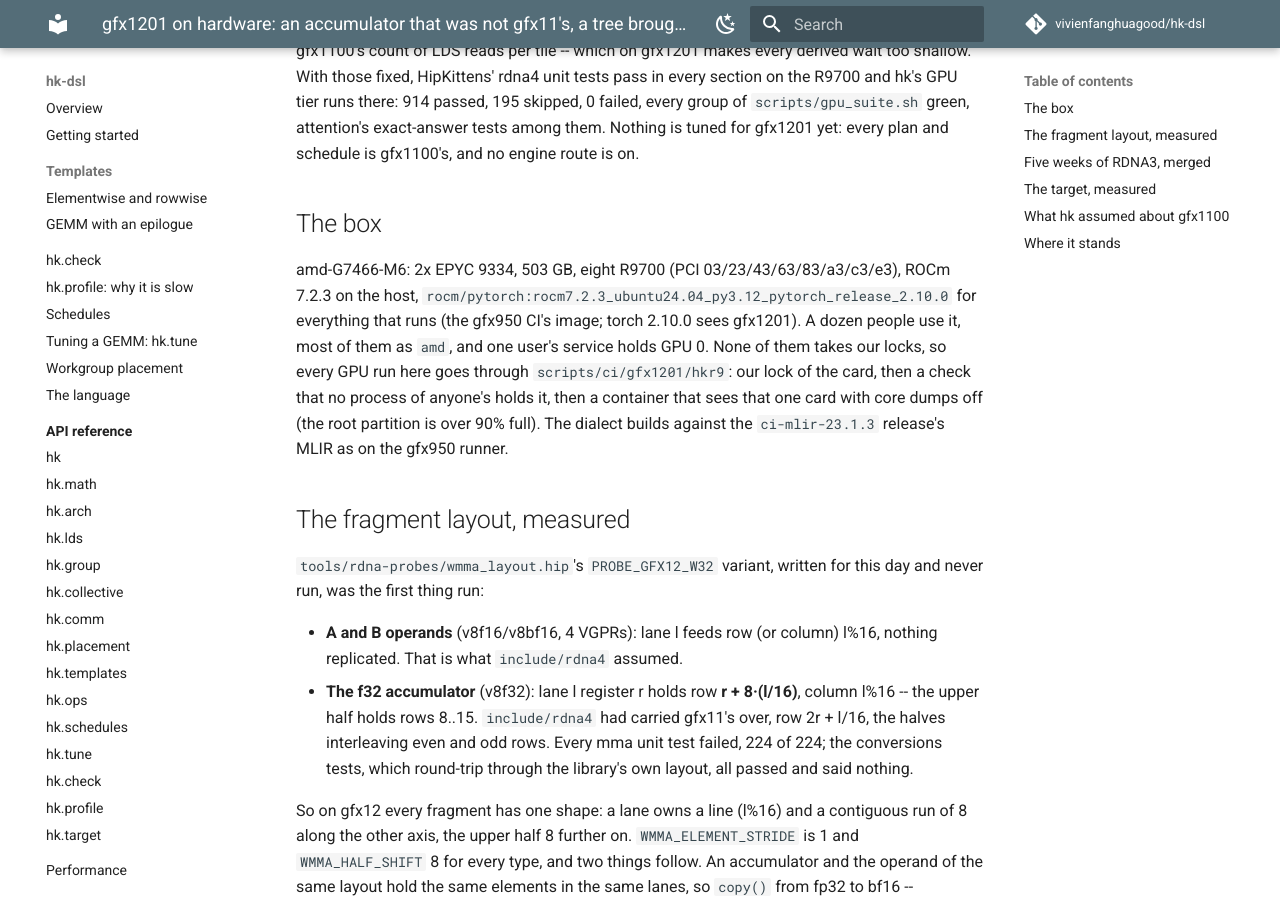
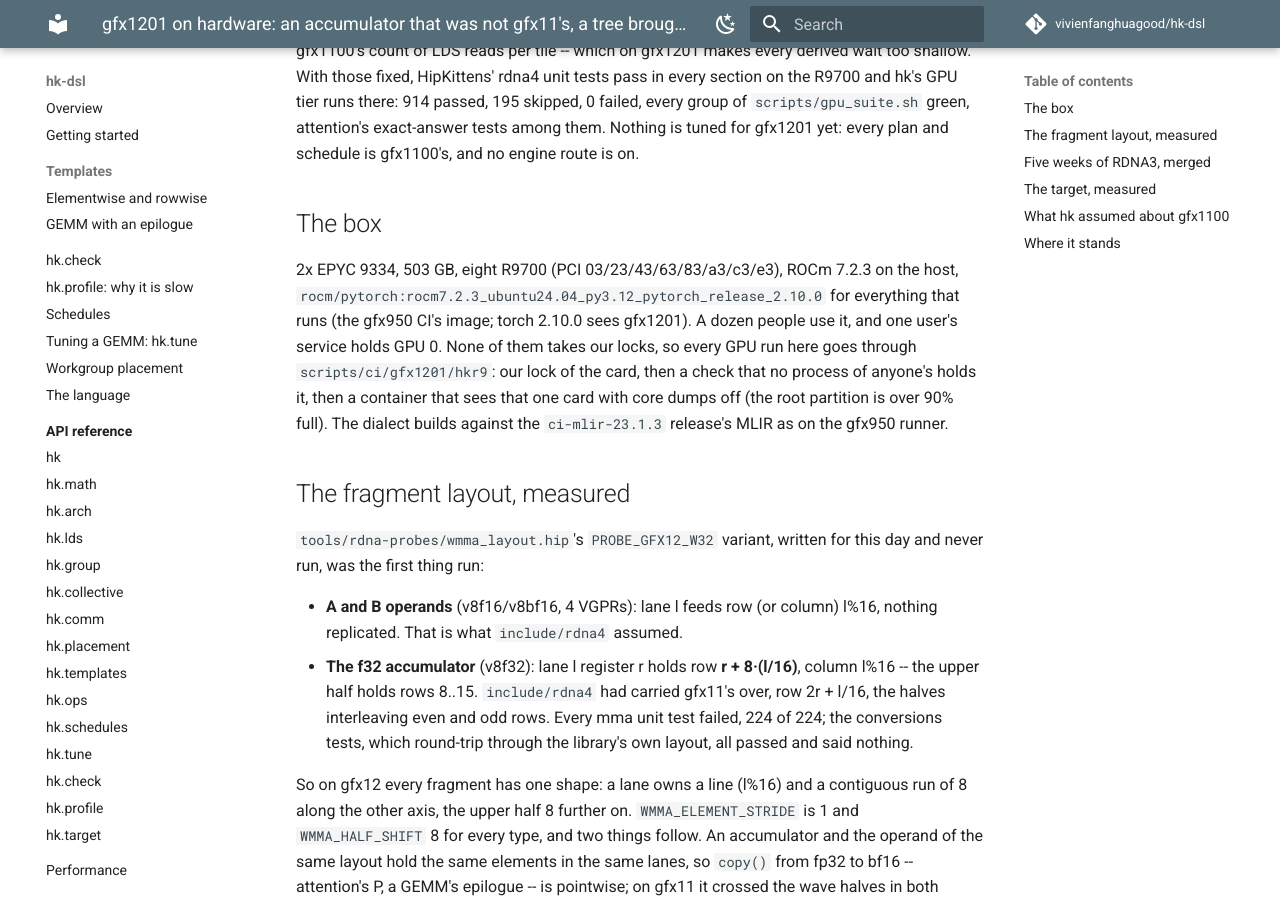
Before and after one commit to vivienfanghuagood/hk-dsl, an MkDocs documentation site: the page built from docs/history/47-gfx1201-on-hardware.md, in a window 1280 px wide and 900 px high, scrolled down 487 px. Built offline with MkDocs 1.6.1 and Material for MkDocs 9.7.7, drawn with Linux system fonts in a browser that asks for light colours; comment, search, counter and statistics services are not loaded.

Commit message:
docs: chapter 47 names no host or login (a public repository)
The gfx1201 box's host name and the login most of its users share were in
"The box"; neither belongs in a public repository.

Co-Authored-By: Claude <noreply@anthropic.com>

```diff
--- a/docs/history/47-gfx1201-on-hardware.md
+++ b/docs/history/47-gfx1201-on-hardware.md
@@ -19,10 +19,10 @@ and schedule is gfx1100's, and no engine route is on.
 
 ## The box
 
-amd-G7466-M6: 2x EPYC 9334, 503 GB, eight R9700 (PCI 03/23/43/63/83/a3/c3/e3),
+2x EPYC 9334, 503 GB, eight R9700 (PCI 03/23/43/63/83/a3/c3/e3),
 ROCm 7.2.3 on the host, `rocm/pytorch:rocm7.2.3_ubuntu24.04_py3.12_pytorch_release_2.10.0`
 for everything that runs (the gfx950 CI's image; torch 2.10.0 sees gfx1201).
-A dozen people use it, most of them as `amd`, and one user's service holds
+A dozen people use it, and one user's service holds
 GPU 0. None of them takes our locks, so every GPU run here goes through
 `scripts/ci/gfx1201/hkr9`: our lock of the card, then a check that no process
 of anyone's holds it, then a container that sees that one card with core dumps
```
